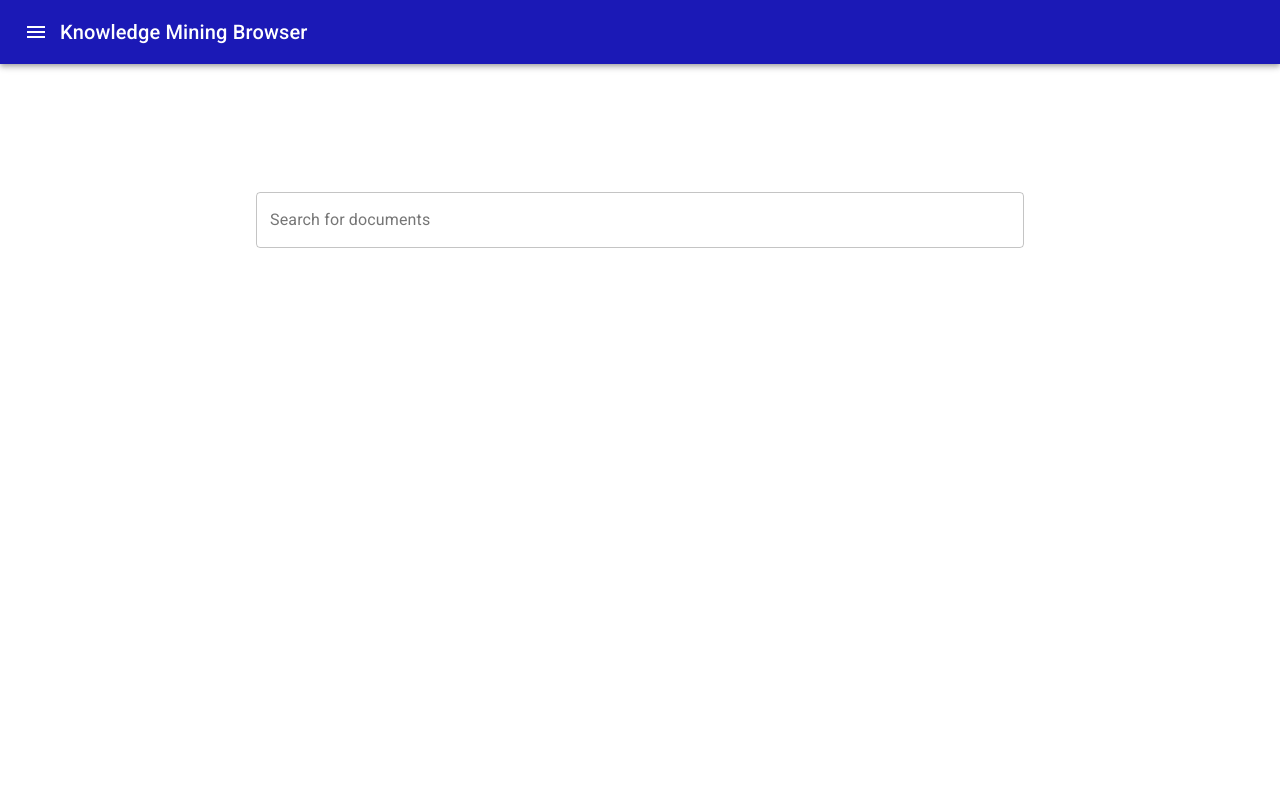
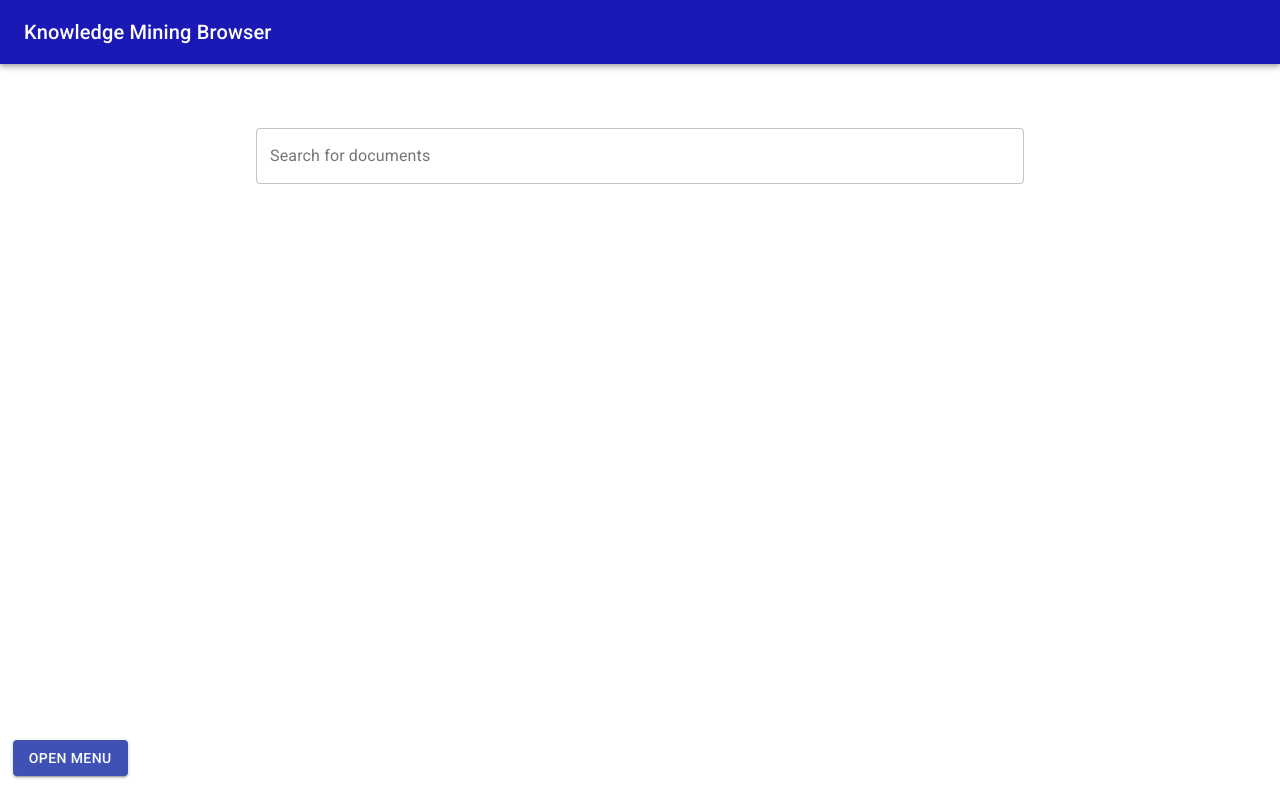
Before and after one commit to malwinq/AI-on-Azure-Semantive, a React (Create React App) app in the folder web-app/knowledge-mining/: page / in a window 1280 px wide. Built offline with nearby package versions, Linux system fonts and the light colour scheme.

Commit message:
Add menu

```diff
--- a/web-app/knowledge-mining/src/Header.js
+++ b/web-app/knowledge-mining/src/Header.js
@@ -1,53 +1,104 @@
 import React, { Component } from 'react';
 import Typography from '@material-ui/core/Typography';
 import { withStyles } from '@material-ui/core/styles';
-import { ThemeProvider, createMuiTheme } from '@material-ui/core/styles';
 import AppBar from '@material-ui/core/AppBar';
 import Toolbar from '@material-ui/core/Toolbar';
-import IconButton from '@material-ui/core/IconButton';
 import MenuIcon from '@material-ui/icons/Menu';
-
-const theme = createMuiTheme({
-  typography: {
-    fontFamily: [
-      'Roboto',
-      'cursive',
-    ].join(','),
-  },});
+import Menu from "@material-ui/core/Menu";
+import MenuItem from "@material-ui/core/MenuItem";
+import ListItemIcon from '@material-ui/core/ListItemIcon';
+import ListItemText from '@material-ui/core/ListItemText';
+import InboxIcon from '@material-ui/icons/MoveToInbox';
+import DraftsIcon from '@material-ui/icons/Drafts';
+import SendIcon from '@material-ui/icons/Send';
+import Button from '@material-ui/core/Button';
 
 const styles = {
-  root: {
-    marginTop: '5%',
-    justifyContent: 'center',
-    color: '#1b19b6',
-    marginLeft: 'auto',
-    marginBottom: '3%'
-  },
   navBar: {
     backgroundColor: '#1b19b6'
+  },
+  menuButton: {
+    position: 'absolute',
+    bottom: '3%',
+    left: '1%'
   }
 }
 
+// const StyledMenuItem = withStyles((theme) => ({
+//     root: {
+//       '&:focus': {
+//         backgroundColor: theme.palette.primary.main,
+//         '& .MuiListItemIcon-root, & .MuiListItemText-primary': {
+//           color: theme.palette.common.white,
+//         },
+//       },
+//     },
+//   }))(MenuItem);
+
 class Header extends Component {
+    state = {
+        menuOpen: false,
+        anchorEl: null
+    }
+
+    openMenu = (event) => {
+        this.setState({ menuOpen: true, anchorEl: event.currentTarget });
+    }
+
+    closeMenu = () => {
+        this.setState({ menuOpen: false });
+    }
+
+    getInfo = () => {
+
+    }
+
     render() {
         const { classes } = this.props;
         return (
             <div>
                 <AppBar position="static" className={classes.navBar}>
                     <Toolbar>
-          <IconButton edge="start" className={classes.menuButton} color="inherit" aria-label="menu">
-            <MenuIcon />
-          </IconButton>
                         <Typography variant="h6" className={classes.title}>
                             Knowledge Mining Browser
                         </Typography>
                     </Toolbar>
                 </AppBar>
-        <ThemeProvider theme={theme}>
-            <Typography variant="h5" className={classes.root}>
-
-            </Typography>
-        </ThemeProvider>
+                <Button
+                    className={classes.menuButton}
+                    aria-controls="customized-menu"
+                    aria-haspopup="true"
+                    variant="contained"
+                    color="primary"
+                    onClick={this.openMenu}
+                    >Open Menu
+                </Button>
+                <Menu
+                    id="customized-menu"
+                    open={this.state.menuOpen}
+                    onClose={this.closeMenu}
+                    anchorEl={this.state.anchorEl}
+                    keepMounted={true}
+                >
+                    <MenuItem>
+                        <ListItemIcon>
+                            <SendIcon fontSize="small" />
+                        </ListItemIcon>
+                        <ListItemText primary="Sent mail" />
+                    </MenuItem>
+                    <MenuItem>
+                        <ListItemIcon>
+                            <DraftsIcon fontSize="small" />
+                        </ListItemIcon>
+                        <ListItemText primary="Drafts" />
+                    </MenuItem>
+                    <MenuItem>
+                        <ListItemIcon>
+                            <InboxIcon fontSize="small" />
+                        </ListItemIcon>
+                        <ListItemText primary="Inbox" />
+                    </MenuItem>
+            </Menu>
         </div>
         );
     }
```
Lines whose indentation alone changed are shown as unchanged.
